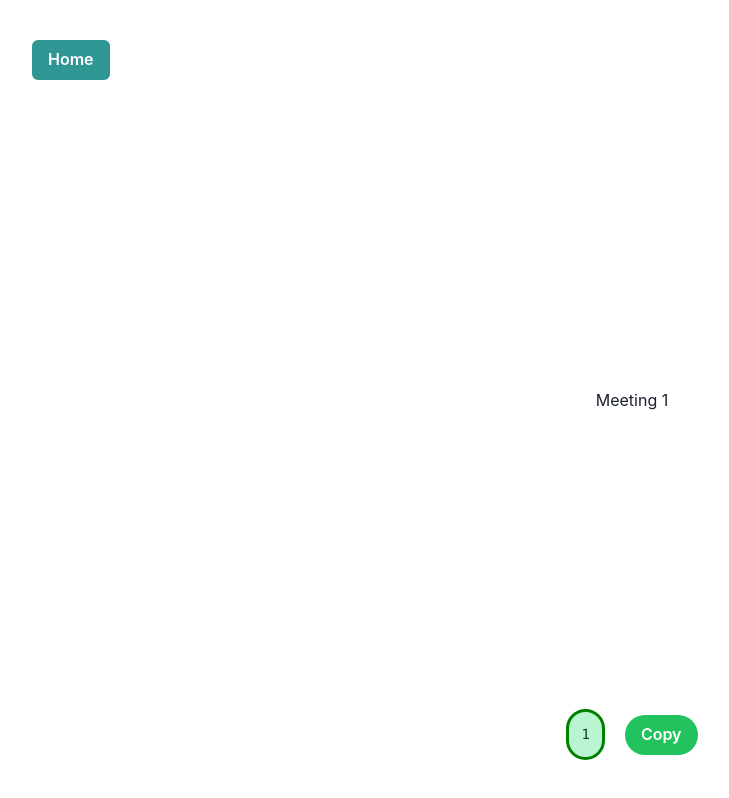
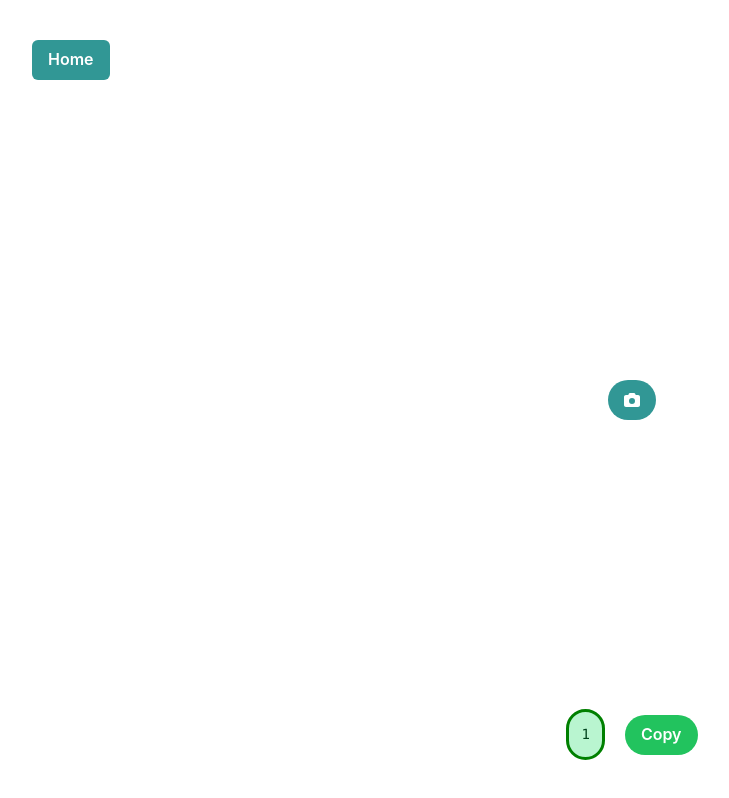
Before and after one commit to tymnec/baleti, a React (Vite) app: page /meeting/1 in a window 1280 px wide. Shown: the whole page, without its empty margins (8-737 px from the left). Built offline with nearby package versions, Linux system fonts and the light colour scheme.

Commit message:
current user video added

```diff
--- a/package.json
+++ b/package.json
@@ -17,7 +17,7 @@
     "peerjs": "^1.5.2",
     "react": "^18.2.0",
     "react-dom": "^18.2.0",
-    "react-icons": "^5.0.0",
+    "react-icons": "^5.0.1",
     "react-router-dom": "^6.21.1"
   },
   "devDependencies": {
--- a/src/Meeting.jsx
+++ b/src/Meeting.jsx
@@ -1,6 +1,7 @@
-import { Flex, Button, Code, Alert, AlertIcon } from "@chakra-ui/react";
+import { Flex, Button, Code, Alert, AlertIcon, Box } from "@chakra-ui/react";
 import React from "react";
 import { useParams, Link } from "react-router-dom";
+import { FaCamera } from "react-icons/fa6";
 
 // Alert Box
 const CopiedAlert = () => {
@@ -16,7 +17,27 @@ const CopiedAlert = () => {
 
 const Meeting = () => {
   const [copied, setCopied] = React.useState(false);
+  const [currentUserVideo, setCurrentUserVideo] = React.useState(null);
+  const [cameraOpened, setCameraOpened] = React.useState(
+    navigator.mediaDevices ? false : true
+  );
   const { meetingId } = useParams();
+
+  // Open Camera
+  const openCamera = () => {
+    setCameraOpened(true);
+    navigator.mediaDevices
+      .getUserMedia({
+        video: true,
+        audio: true,
+      })
+      .then((stream) => {
+        window.stream = stream;
+        document.querySelector("video").srcObject = stream;
+        setCurrentUserVideo(stream);
+      });
+  };
+
   return (
     <Flex
       margin={"auto"}
@@ -30,7 +51,28 @@ const Meeting = () => {
           <Button colorScheme="teal">Home</Button>
         </Link>
       </Flex>
-      Meeting {meetingId}
+      {!cameraOpened && (
+        <Button colorScheme="teal" rounded={"3xl"} onClick={openCamera}>
+          <FaCamera />
+        </Button>
+      )}
+      {/* Your Video */}
+      {currentUserVideo && (
+        <Box top={10} right={10} border={"3px solid gray"} width={"20rem"}>
+          <video
+            autoPlay
+            playsInline
+            muted
+            ref={(video) => {
+              if (video) {
+                video.srcObject = window.stream;
+              }
+            }}
+            width={"100%"}
+            height={"100%"}
+          />
+        </Box>
+      )}
       {/* Meeting ID */}
       <Flex
         gap={5}
```
Also changed, not shown: 1 other file (tests, documents, lock files or other folders).
